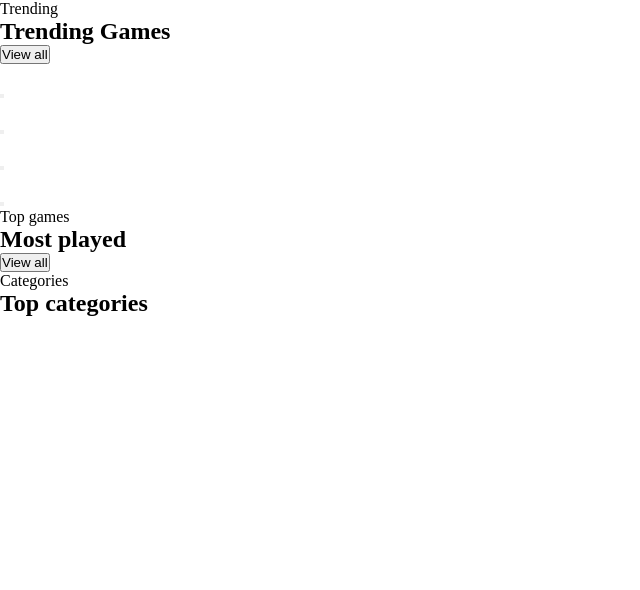
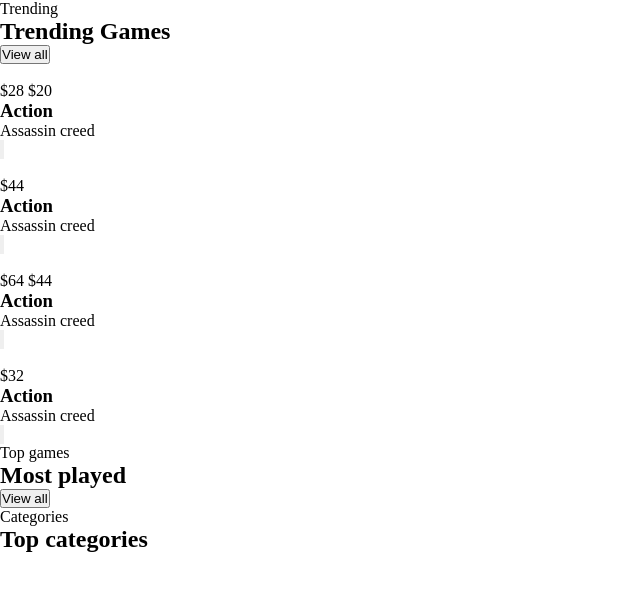
Before and after one commit to Melonours/Assassin, a plain HTML site: page index.html in a window 1280 px wide. Shown: the whole page, without its empty margins (0-640 px from the left). Drawn offline with Linux system fonts and the light colour scheme.

Commit message:
trending structure final

```diff
--- a/index.html
+++ b/index.html
@@ -22,57 +22,67 @@
                 <h1>Trending Games</h1>
                 <button>View all</button>
             </div>
-            <div>
-                <div>
-                    <div>
+            <div class="trending_container">
+                <div class="trending_card">
+                    <div class="trending_img">
                         <img src="" alt="">
-                        <div></div>
+                        <div class="price">
+                            <span>$28</span>
+                            <span>$20</span>
+                        </div>
                     </div>
-                    <div>
+                    <div class="div content">
                         <p>
-                            <h3></h3>
-                            <span></span>
+                            <h3>Action</h3>
+                            <span>Assassin creed</span>
                         </p>
-                        <button></button>
+                        <button><a href=""><img src="" alt=""></a></button>
                     </div>
                 </div>
-                <div>
-                    <div>
+                <div class="trending_card">
+                    <div class="trending_img">
                         <img src="" alt="">
-                        <div></div>
+                        <div class="price">
+                            <span>$44</span>
+                        </div>
                     </div>
-                    <div>
+                    <div class="div content">
                         <p>
-                            <h3></h3>
-                            <span></span>
+                            <h3>Action</h3>
+                            <span>Assassin creed</span>
                         </p>
-                        <button></button>
+                        <button><a href=""><img src="" alt=""></a></button>
                     </div>
                 </div>
-                <div>
-                    <div>
+                <div class="trending_card">
+                    <div class="trending_img">
                         <img src="" alt="">
-                        <div></div>
+                        <div class="price">
+                            <span>$64</span>
+                            <span>$44</span>
+                        </div>
                     </div>
-                    <div>
+                    <div class="div content">
                         <p>
-                            <h3></h3>
-                            <span></span>
+                            <h3>Action</h3>
+                            <span>Assassin creed</span>
                         </p>
-                        <button></button>
+                        <button><a href=""><img src="" alt=""></a></button>
                     </div>
                 </div>
-                <div>
-                    <div>
+                <div class="trending_card">
+                    <div class="trending_img">
                         <img src="" alt="">
-                        <div></div>
+                        <div class="price">
+                            <span>$32</span>
+                        </div>
                     </div>
-                    <div>
+                    <div class="div content">
                         <p>
-                            <h3></h3>
-                            <span></span>
+                            <h3>Action</h3>
+                            <span>Assassin creed</span>
                         </p>
-                        <button></button>
+                        <button><a href=""><img src="" alt=""></a></button>
                     </div>
                 </div>
             </div>
```
